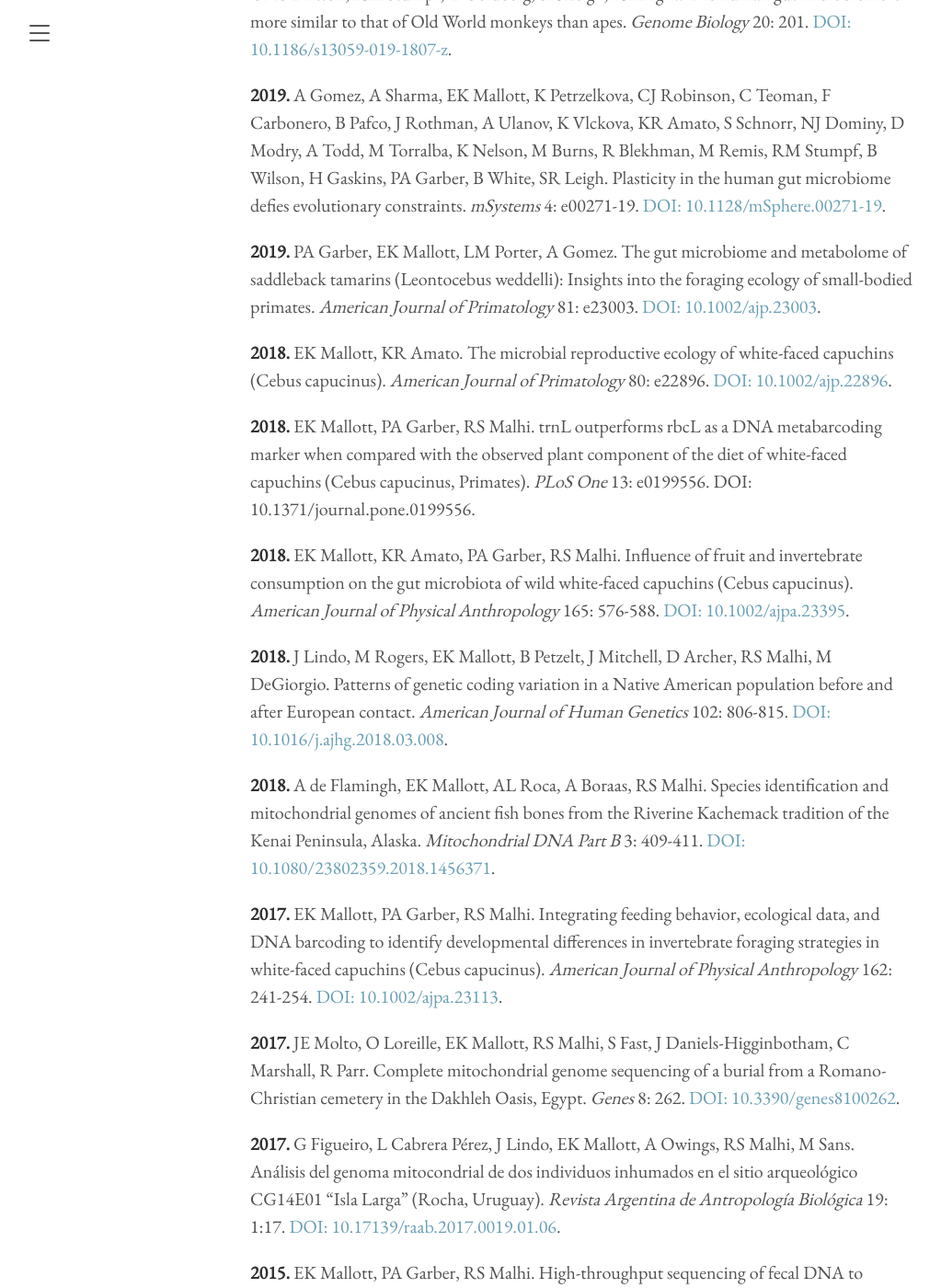
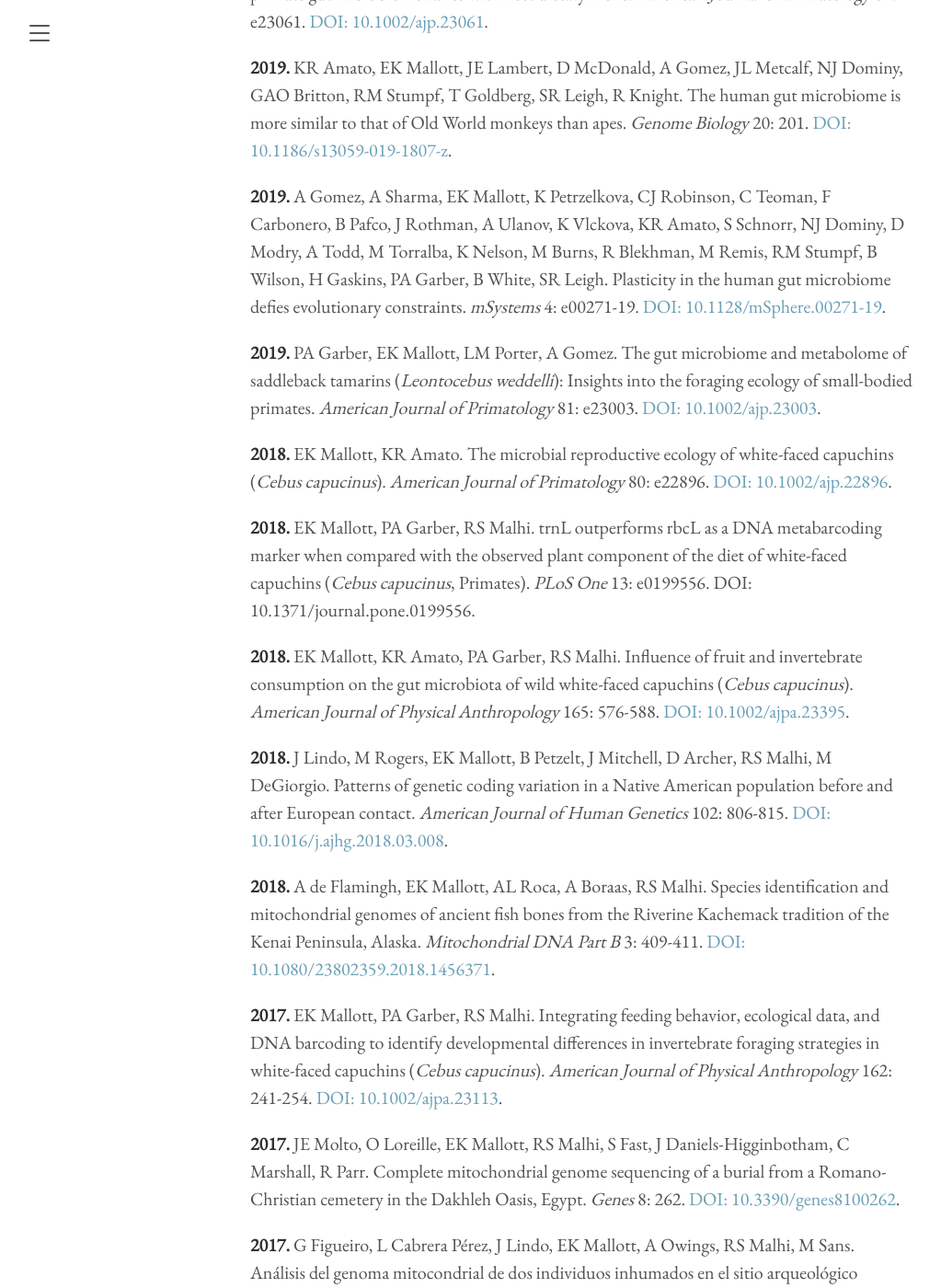
Before and after one commit to Mallott-Lab/Mallott-Lab.github.io, a Jekyll site: the page built from publications.md, in a window 1280 px wide and 1400 px high, scrolled down 1714 px. Shown: the whole window at 92% size, without its empty margins (8-1031 px from the left). Built offline with Jekyll 4.4.1, drawn with Linux system fonts in a browser that asks for light colours; some of the changed text lies outside the part shown.

Commit message:
Update publications.md

```diff
--- a/publications.md
+++ b/publications.md
@@ -31,24 +33,24 @@ title: Publications
 
 **2019.** A Gomez, A Sharma, EK Mallott, K Petrzelkova, CJ Robinson, C Teoman, F Carbonero, B Pafco, J Rothman, A Ulanov, K Vlckova, KR Amato, S Schnorr, NJ Dominy, D Modry, A Todd, M Torralba, K Nelson, M Burns, R Blekhman, M Remis, RM Stumpf, B Wilson, H Gaskins, PA Garber, B White, SR Leigh. Plasticity in the human gut microbiome defies evolutionary constraints. *mSystems* 4: e00271-19. [DOI: 10.1128/mSphere.00271-19](https://doi.org/10.1128/mSphere.00271-19).
 
-**2019.** PA Garber, EK Mallott, LM Porter,  A Gomez. The gut microbiome and metabolome of saddleback tamarins (Leontocebus weddelli): Insights into the foraging ecology of small-bodied primates. *American Journal of Primatology* 81: e23003. [DOI: 10.1002/ajp.23003](https://doi.org/10.1002/ajp.23003).
+**2019.** PA Garber, EK Mallott, LM Porter,  A Gomez. The gut microbiome and metabolome of saddleback tamarins (*Leontocebus weddelli*): Insights into the foraging ecology of small-bodied primates. *American Journal of Primatology* 81: e23003. [DOI: 10.1002/ajp.23003](https://doi.org/10.1002/ajp.23003).
 
-**2018.** EK Mallott, KR Amato. The microbial reproductive ecology of white-faced capuchins (Cebus capucinus). *American Journal of Primatology* 80: e22896. [DOI: 10.1002/ajp.22896](https://doi.org/10.1002/ajp.22896).
+**2018.** EK Mallott, KR Amato. The microbial reproductive ecology of white-faced capuchins (*Cebus capucinus*). *American Journal of Primatology* 80: e22896. [DOI: 10.1002/ajp.22896](https://doi.org/10.1002/ajp.22896).
 
-**2018.** EK Mallott, PA Garber, RS Malhi. trnL outperforms rbcL as a DNA metabarcoding marker when compared with the observed plant component of the diet of white-faced capuchins (Cebus capucinus, Primates). *PLoS One* 13: e0199556. DOI: 10.1371/journal.pone.0199556.
+**2018.** EK Mallott, PA Garber, RS Malhi. trnL outperforms rbcL as a DNA metabarcoding marker when compared with the observed plant component of the diet of white-faced capuchins (*Cebus capucinus*, Primates). *PLoS One* 13: e0199556. DOI: 10.1371/journal.pone.0199556.
 
-**2018.** EK Mallott, KR Amato, PA Garber, RS Malhi. Influence of fruit and invertebrate consumption on the gut microbiota of wild white-faced capuchins (Cebus capucinus). *American Journal of Physical Anthropology* 165: 576-588. [DOI: 10.1002/ajpa.23395](https://doi.org/10.1002/ajpa.23395).
+**2018.** EK Mallott, KR Amato, PA Garber, RS Malhi. Influence of fruit and invertebrate consumption on the gut microbiota of wild white-faced capuchins (*Cebus capucinus*). *American Journal of Physical Anthropology* 165: 576-588. [DOI: 10.1002/ajpa.23395](https://doi.org/10.1002/ajpa.23395).
 
 **2018.** J Lindo, M Rogers, EK Mallott, B Petzelt, J Mitchell, D Archer, RS Malhi, M DeGiorgio. Patterns of genetic coding variation in a Native American population before and after European contact. *American Journal of Human Genetics* 102: 806-815. [DOI: 10.1016/j.ajhg.2018.03.008](https://doi.org/10.1016/j.ajhg.2018.03.008).
 
 **2018.** A de Flamingh, EK Mallott, AL Roca, A Boraas, RS Malhi. Species identification and mitochondrial genomes of ancient fish bones from the Riverine Kachemack tradition of the Kenai Peninsula, Alaska. *Mitochondrial DNA Part B* 3: 409-411. [DOI: 10.1080/23802359.2018.1456371](https://doi.org/10.1080/23802359.2018.1456371).
 
-**2017.** EK Mallott, PA Garber, RS Malhi. Integrating feeding behavior, ecological data, and DNA barcoding to identify developmental differences in invertebrate foraging strategies in white-faced capuchins (Cebus capucinus). *American Journal of Physical Anthropology* 162: 241-254. [DOI: 10.1002/ajpa.23113](https://doi.org/10.1002/ajpa.23113).
+**2017.** EK Mallott, PA Garber, RS Malhi. Integrating feeding behavior, ecological data, and DNA barcoding to identify developmental differences in invertebrate foraging strategies in white-faced capuchins (*Cebus capucinus*). *American Journal of Physical Anthropology* 162: 241-254. [DOI: 10.1002/ajpa.23113](https://doi.org/10.1002/ajpa.23113).
 
 **2017.** JE Molto, O Loreille, EK Mallott, RS Malhi, S Fast, J Daniels-Higginbotham, C Marshall, R Parr. Complete mitochondrial genome sequencing of a burial from a Romano-Christian cemetery in the Dakhleh Oasis, Egypt. *Genes* 8: 262. [DOI: 10.3390/genes8100262](https://doi.org/10.3390/genes8100262).
 
 **2017.** G Figueiro, L Cabrera Pérez, J Lindo, EK Mallott, A Owings, RS Malhi, M Sans. Análisis del genoma mitocondrial de dos individuos inhumados en el sitio arqueológico CG14E01 “Isla Larga” (Rocha, Uruguay). *Revista Argentina de Antropología Biológica* 19: 1:17. [DOI: 10.17139/raab.2017.0019.01.06](https://doi.org/10.17139/raab.2017.0019.01.06).
 
-**2015.** EK Mallott, PA Garber, RS Malhi. High-throughput sequencing of fecal DNA to identify insects consumed by wild Weddell’s saddleback tamarins (Saguinus weddelli, Cebidae, Primates) in Boliva. *American Journal of Physical Anthropology* 156: 474-481. [DOI: 10.1002/ajpa.22654](https://doi.org/10.1002/ajpa.22654).
+**2015.** EK Mallott, PA Garber, RS Malhi. High-throughput sequencing of fecal DNA to identify insects consumed by wild Weddell’s saddleback tamarins (*Saguinus weddelli*, Cebidae, Primates) in Boliva. *American Journal of Physical Anthropology* 156: 474-481. [DOI: 10.1002/ajpa.22654](https://doi.org/10.1002/ajpa.22654).
 
-**2012.** PA Garber, A McKenney, EK Mallott. The ecology of trunk-to-trunk leaping in Saguinus fuscicollis: implications for understanding locomotor diversity in callitrichines. *Neotropical Primates* 12: 1-7. [DOI: 10.1896/044.019.0101](https://doi.org/10.1896/044.019.0101).
+**2012.** PA Garber, A McKenney, EK Mallott. The ecology of trunk-to-trunk leaping in *Saguinus fuscicollis*: implications for understanding locomotor diversity in callitrichines. *Neotropical Primates* 12: 1-7. [DOI: 10.1896/044.019.0101](https://doi.org/10.1896/044.019.0101).
```
Also changed, not shown: other parts of publications.md (+2 -0 lines).
